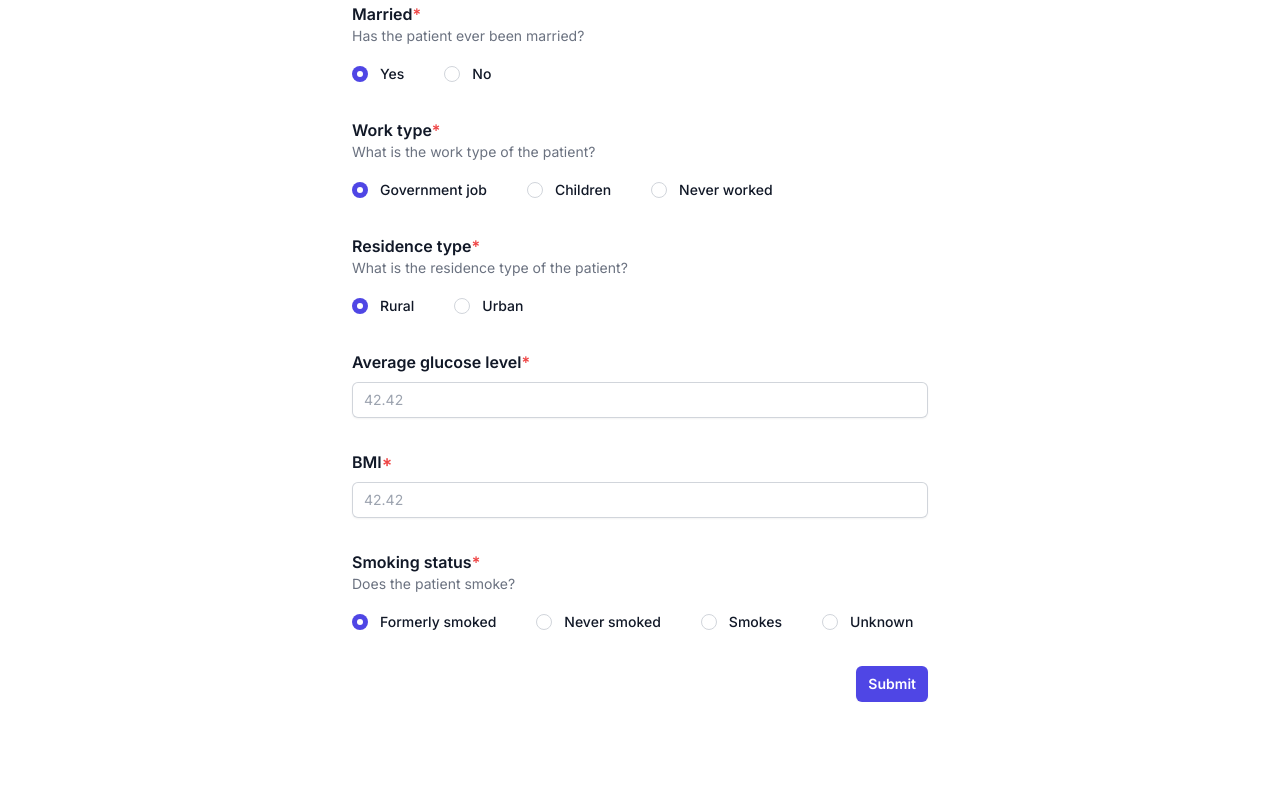
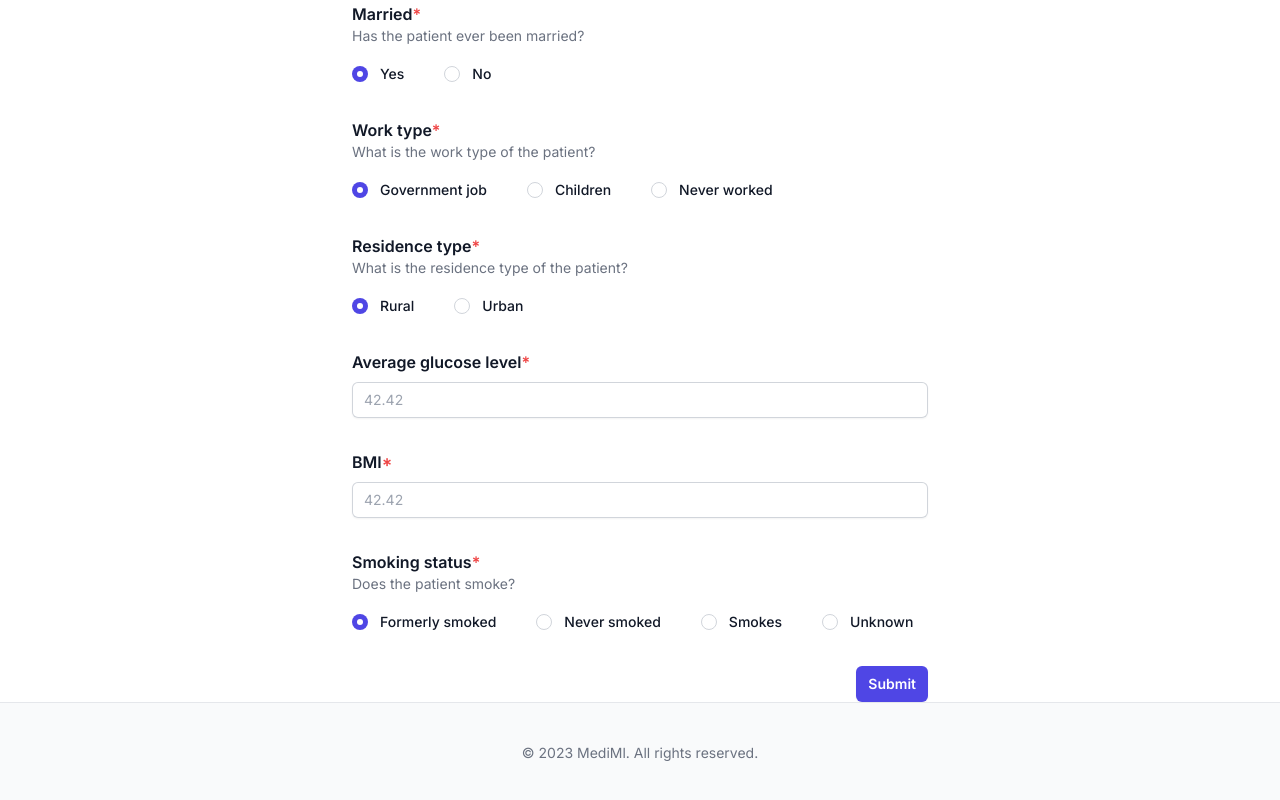
Before and after one commit to Remi-deronzier/mediml-front, a React (Vite) app: page / in a window 1280 px wide. Shown: the part 446-1246 px from the top of the page. Before the commit the page ends 1148 px from the top, so only its background shows below. Built offline with nearby package versions, Linux system fonts and the light colour scheme.

Commit message:
feat(footer): add footer

```diff
--- a/src/app/App.tsx
+++ b/src/app/App.tsx
@@ -1,12 +1,16 @@
 import StrokeView from '@features/stroke/view/StrokeView';
 
+import Footer from './Footer';
 import Main from './Main';
 
 function App() {
   return (
-    <Main>
-      <StrokeView />
-    </Main>
+    <div className="flex h-screen flex-col">
+      <Main>
+        <StrokeView />
+      </Main>
+      <Footer />
+    </div>
   );
 }
 
--- /dev/null
+++ b/src/app/Footer.tsx
@@ -0,0 +1,11 @@
+export default function Footer() {
+  const currentYear = new Date().getFullYear();
+
+  return (
+    <footer className="border-t border-gray-200 bg-gray-50 py-10 text-center">
+      <p className="text-sm text-gray-500">
+        &copy; {currentYear} MediMl. All rights reserved.
+      </p>
+    </footer>
+  );
+}
```
